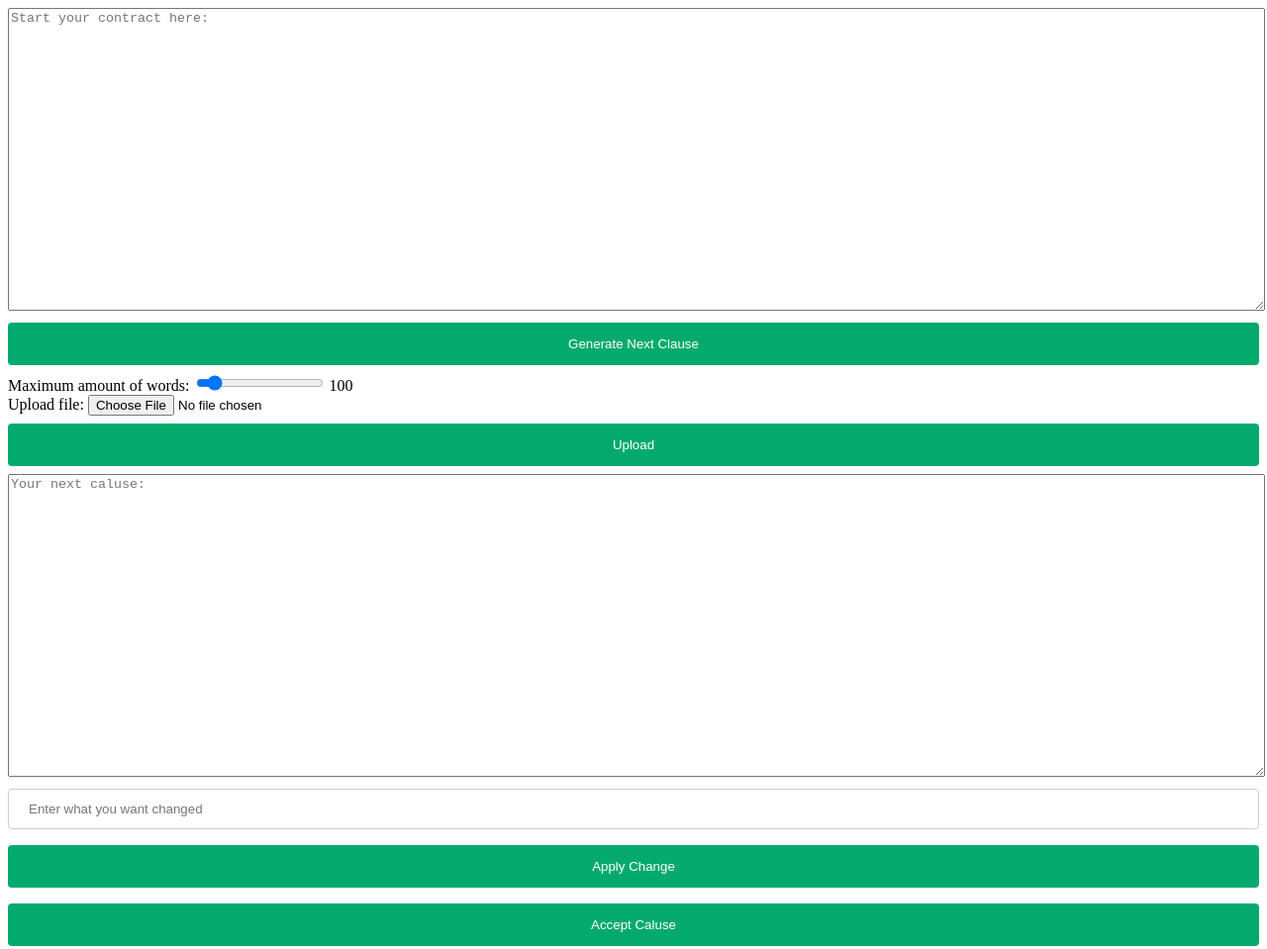
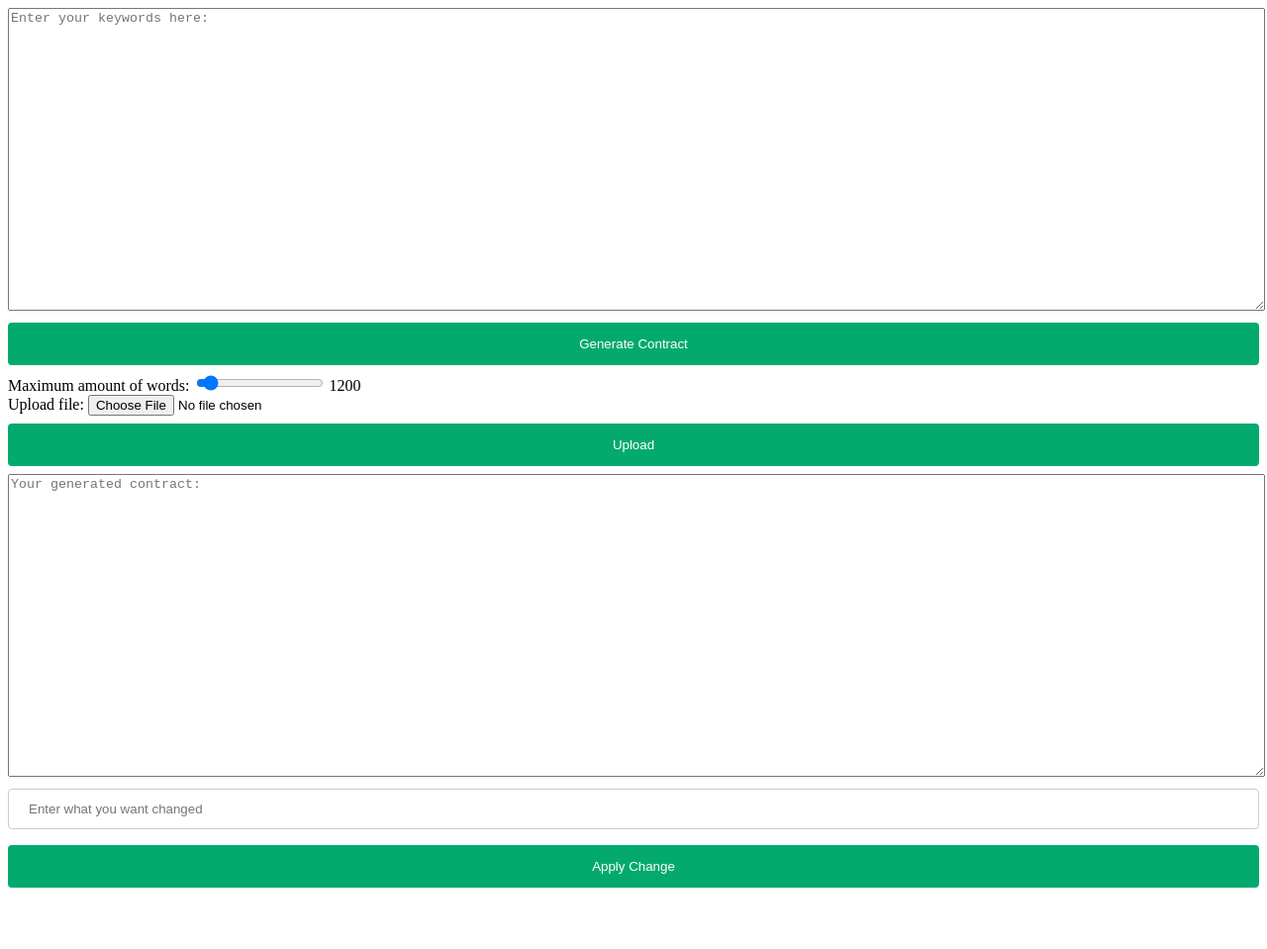
Before and after one commit to Dylan920424/InnovationLab_BRG, a website: page public/index.html in a window 1280 px wide. Shown: the whole page at 99% size. After the commit the page ends 913 px from the top, so only its background shows below. Drawn offline with nearby package versions, Linux system fonts and the light colour scheme.

Commit message:
change to contracts

```diff
--- a/public/app.js
+++ b/public/app.js
@@ -33,7 +33,7 @@ $(document).ready(function() {
 $(document).ready(function() {
   $(".main_contract").submit(function(event) {
     event.preventDefault();
-    var text = "generate the next clause in this contract given the current contract:\n\n" + $(".main_contract textarea").val();
+    var text = "draft an employment agreement with the following information:\n\n" + $(".main_contract textarea").val() + "\n\nWith at least 2000 words";
     var tokens = parseInt($("#maxToken").val());
     $.ajax({
       url: "/generate-next-clause",
--- a/public/index.html
+++ b/public/index.html
@@ -12,11 +12,11 @@
 <body>
     <div class="input_box">
         <form class="main_contract">
-            <textarea name="input" rows="20" cols="120" placeholder="Start your contract here:"></textarea>
-            <input type="submit" value="Generate Next Clause">
+            <textarea name="input" rows="20" cols="120" placeholder="Enter your keywords here:"></textarea>
+            <input type="submit" value="Generate Contract">
             <label for="maxToken">Maximum amount of words:</label>
-            <input type="range" id="maxToken" name="maxToken" min="0" max="1000" step="10" value="100">
-            <output id="maxTokenValue">100</output>
+            <input type="range" id="maxToken" name="maxToken" min="1000" max="4000" step="100" value="1200">
+            <output id="maxTokenValue">1200</output>
         </form>
     </div>
     <div class="format">
@@ -28,10 +28,9 @@
     </div>
     <div class="ouput_clause">
         <form action="" class="next_clause">
-            <textarea name="input" rows="20" cols="120" placeholder="Your next caluse:"></textarea>
+            <textarea name="input" rows="20" cols="120" placeholder="Your generated contract:"></textarea>
             <input type="text" placeholder="Enter what you want changed" class="changes">
             <input type="submit" value="Apply Change" class="apply-change-button">
-            <input type="submit" value="Accept Caluse" class="accept-clause-button">
         </form>
     </div>
 </body>
```
Also changed, not shown: index.js (+7 -4 lines).
